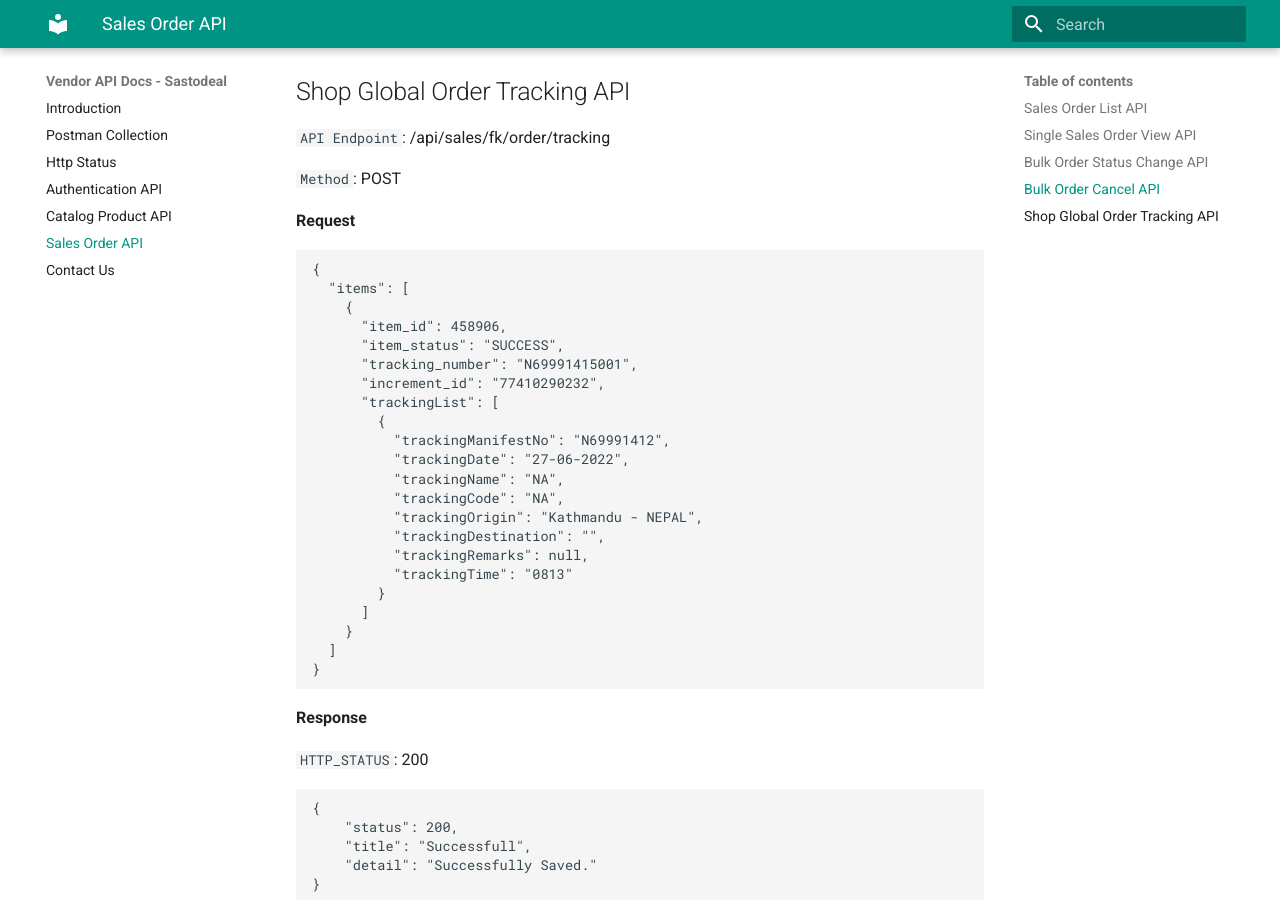
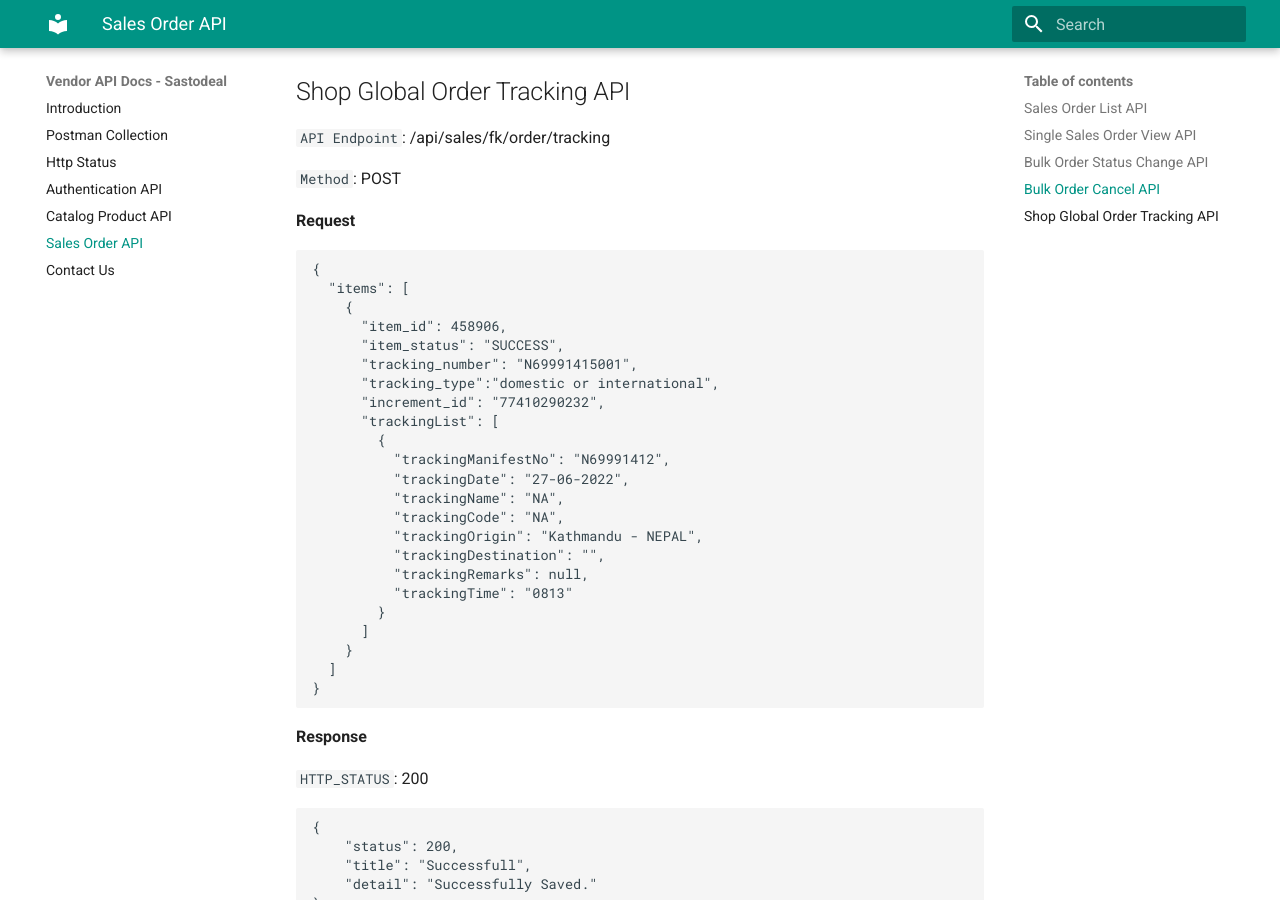
Before and after one commit to sastodeal/sastodeal-vendor-api-docs, an MkDocs documentation site: the page built from docs/api/sales-order-api.md, in a window 1280 px wide and 900 px high, scrolled down 6999 px. Built offline with MkDocs 1.6.1 and Material for MkDocs 9.7.7, drawn with Linux system fonts in a browser that asks for light colours.

Commit message:
fk tracking

```diff
--- a/docs/api/sales-order-api.md
+++ b/docs/api/sales-order-api.md
@@ -297,12 +297,12 @@
 * `cod_authorized` and `prepaid_authorized` orders will be only able to updated for `ready_to_pickup`.
 * `cb_confirmed` order will only be able to updated for `cb_ready_to_pickup`.
 
-| Order Status Code | Description | Vendor Type |
-| ---- | ---- | ---- |
-| cod_authorized | Cash on delivery authorized | Nepali vendor |
-| prepaid_authorized | Prepaid authorized | Nepali vendor |
-| ready_to_pickup | Ready to pickup | Nepali vendor |
-| cb_confirmed | Cross border confirmed | Crossborder vendor |
+| Order Status Code  | Description                  | Vendor Type        |
+| ------------------ | ---------------------------- | ------------------ |
+| cod_authorized     | Cash on delivery authorized  | Nepali vendor      |
+| prepaid_authorized | Prepaid authorized           | Nepali vendor      |
+| ready_to_pickup    | Ready to pickup              | Nepali vendor      |
+| cb_confirmed       | Cross border confirmed       | Crossborder vendor |
 | cb_ready_to_pickup | Cross border ready to pickup | Crossborder vendor |
 
 
@@ -360,6 +360,7 @@ https://sastodealpvtltd-my.sharepoint.com/:x:/g/personal/bharat_sastodeal_com/EQ
       "item_id": 458906,
       "item_status": "SUCCESS",
       "tracking_number": "N69991415001",
+      "tracking_type":"domestic or international",
       "increment_id": "77410290232",
       "trackingList": [
         {
```
Also changed, not shown: docs/api/vendor-integration-api.md (+1 -1 lines), 1 other file.
